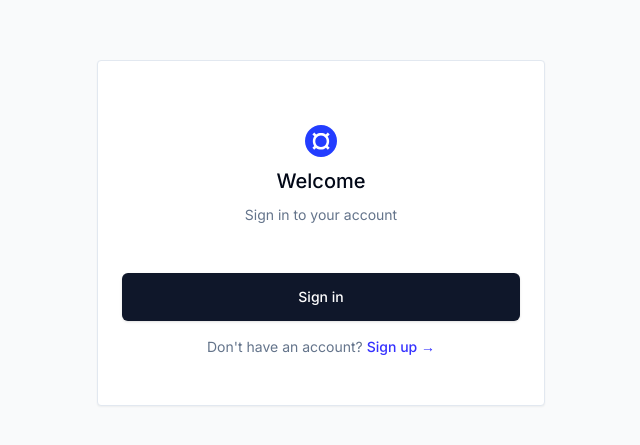
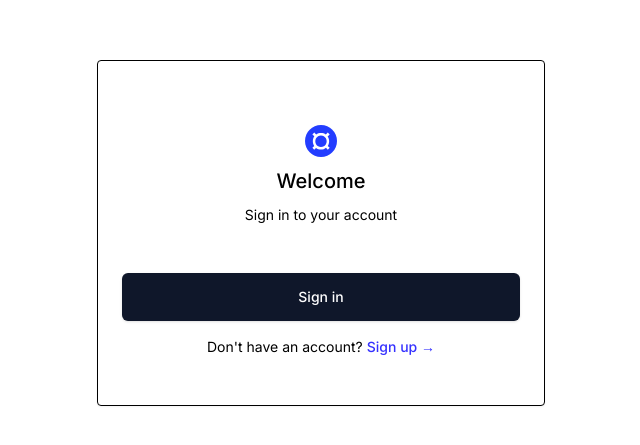
Before and after one commit to adrian-petrykiw/cargobill-dashboard, a Next.js app: page /signin in a window 1280 px wide. Shown: the part 167-612 px from the top of the page, without its empty margins (319-959 px from the left). Built offline with nearby package versions, Linux system fonts and the light colour scheme; no server answers.

Commit message:
Update globals.css

```diff
--- a/styles/globals.css
+++ b/styles/globals.css
@@ -6,91 +6,91 @@
   :root {
     --radius: 0.5rem;
 
-    --background: 210 20% 98%;
-    --foreground: 222.2 84% 4.9%;
+    --background: #f7f9fc;
+    --foreground: #030712;
 
-    --card: 0 0% 100%;
-    --card-foreground: 222.2 84% 4.9%;
+    --card: #ffffff;
+    --card-foreground: #030712;
 
-    --popover: 0 0% 100%;
-    --popover-foreground: 222.2 84% 4.9%;
+    --popover: #ffffff;
+    --popover-foreground: #030712;
 
-    --primary: 222.2 47.4% 11.2%;
-    --primary-foreground: 210 40% 98%;
+    --primary: #0f172a;
+    --primary-foreground: #f1f5fa;
 
-    --secondary: 210 40% 96.1%;
-    --secondary-foreground: 222.2 47.4% 11.2%;
+    --secondary: #f1f5fa;
+    --secondary-foreground: #0f172a;
 
-    --muted: 210 40% 96.1%;
-    --muted-foreground: 215.4 16.3% 46.9%;
+    --muted: #f1f5fa;
+    --muted-foreground: #64748b;
 
-    --accent: 210 40% 96.1%;
-    --accent-foreground: 222.2 47.4% 11.2%;
+    --accent: #f1f5fa;
+    --accent-foreground: #0f172a;
 
-    --destructive: 0 84.2% 60.2%;
-    --destructive-foreground: 210 40% 98%;
+    --destructive: #ef4444;
+    --destructive-foreground: #f1f5fa;
 
-    --border: 214.3 31.8% 91.4%;
-    --input: 214.3 31.8% 91.4%;
-    --ring: 222.2 84% 4.9%;
+    --border: #e5e7eb;
+    --input: #e5e7eb;
+    --ring: #030712;
 
-    --sidebar: hsl(0 0% 98%);
-    --sidebar-foreground: hsl(240 5.3% 26.1%);
-    --sidebar-primary: hsl(240 5.9% 10%);
-    --sidebar-primary-foreground: hsl(0 0% 98%);
-    --sidebar-accent: hsl(240 4.8% 95.9%);
-    --sidebar-accent-foreground: hsl(240 5.9% 10%);
-    --sidebar-border: hsl(220 13% 91%);
-    --sidebar-ring: rgb(59, 130, 246);
-    --chart-1: 12 76% 61%;
-    --chart-2: 173 58% 39%;
-    --chart-3: 197 37% 24%;
-    --chart-4: 43 74% 66%;
-    --chart-5: 27 87% 67%;
+    --sidebar: #fafafa;
+    --sidebar-foreground: #403f49;
+    --sidebar-primary: #19181a;
+    --sidebar-primary-foreground: #fafafa;
+    --sidebar-accent: #f3f3f5;
+    --sidebar-accent-foreground: #19181a;
+    --sidebar-border: #e2e2e5;
+    --sidebar-ring: #233DFF;
+    --chart-1: #f55a2c;
+    --chart-2: #238d82;
+    --chart-3: #1e313c;
+    --chart-4: #e2be2c;
+    --chart-5: #ef7c27;
   }
 
   .dark {
-    --background: 222.2 84% 4.9%;
-    --foreground: 210 40% 98%;
+    --background: #030712;
+    --foreground: #f1f5fa;
 
-    --card: 222.2 84% 4.9%;
-    --card-foreground: 210 40% 98%;
+    --card: #030712;
+    --card-foreground: #f1f5fa;
 
-    --popover: 222.2 84% 4.9%;
-    --popover-foreground: 210 40% 98%;
+    --popover: #030712;
+    --popover-foreground: #f1f5fa;
 
-    --primary: 210 40% 98%;
-    --primary-foreground: 222.2 47.4% 11.2%;
+    --primary: #f1f5fa;
+    --primary-foreground: #0f172a;
 
-    --secondary: 217.2 32.6% 17.5%;
-    --secondary-foreground: 210 40% 98%;
+    --secondary: #1e293b;
+    --secondary-foreground: #f1f5fa;
 
-    --muted: 217.2 32.6% 17.5%;
-    --muted-foreground: 215 20.2% 65.1%;
+    --muted: #1e293b;
+    --muted-foreground: #94a3b8;
 
-    --accent: 217.2 32.6% 17.5%;
-    --accent-foreground: 210 40% 98%;
+    --accent: #1e293b;
+    --accent-foreground: #f1f5fa;
 
-    --destructive: 0 62.8% 30.6%;
-    --destructive-foreground: 210 40% 98%;
+    --destructive: #7f1d1d;
+    --destructive-foreground: #f1f5fa;
 
-    --border: 217.2 32.6% 17.5%;
-    --input: 217.2 32.6% 17.5%;
-    --ring: 212.7 26.8% 83.9%;
+    --border: #1e293b;
+    --input: #1e293b;
+    --ring: #cbd5e1;
 
-    --sidebar: hsl(240 5.9% 10%);
-    --sidebar-foreground: hsl(240 4.8% 95.9%);
-    --sidebar-primary: hsl(224.3 76.3% 48%);
-    --sidebar-primary-foreground: hsl(0 0% 100%);
-    --sidebar-accent: hsl(240 3.7% 15.9%);
-    --sidebar-accent-foreground: hsl(240 4.8% 95.9%);
-    --sidebar-border: hsl(240 3.7% 15.9%);
-    --sidebar-ring: hsl(217.2 91.2% 59.8%);
-    --chart-1: 220 70% 50%;
-    --chart-2: 160 60% 45%;
-    --chart-3: 30 80% 55%;
-    --chart-4: 280 65% 60%;
-    --chart-5: 340 75% 55%;
+    --sidebar: #19181a;
+    --sidebar-foreground: #f3f3f5;
+    --sidebar-primary: #3572e9;
+    --sidebar-primary-foreground: #ffffff;
+    --sidebar-accent: #29282d;
+    --sidebar-accent-foreground: #f3f3f5;
+    --sidebar-border: #29282d;
+    --sidebar-ring: #60a5fa;
+    --chart-1: #4375cd;
+    --chart-2: #248f72;
+    --chart-3: #e68a37;
+    --chart-4: #9f55d2;
+    --chart-5: #e64374;
   }
 
   /* Apply font families directly */
```
